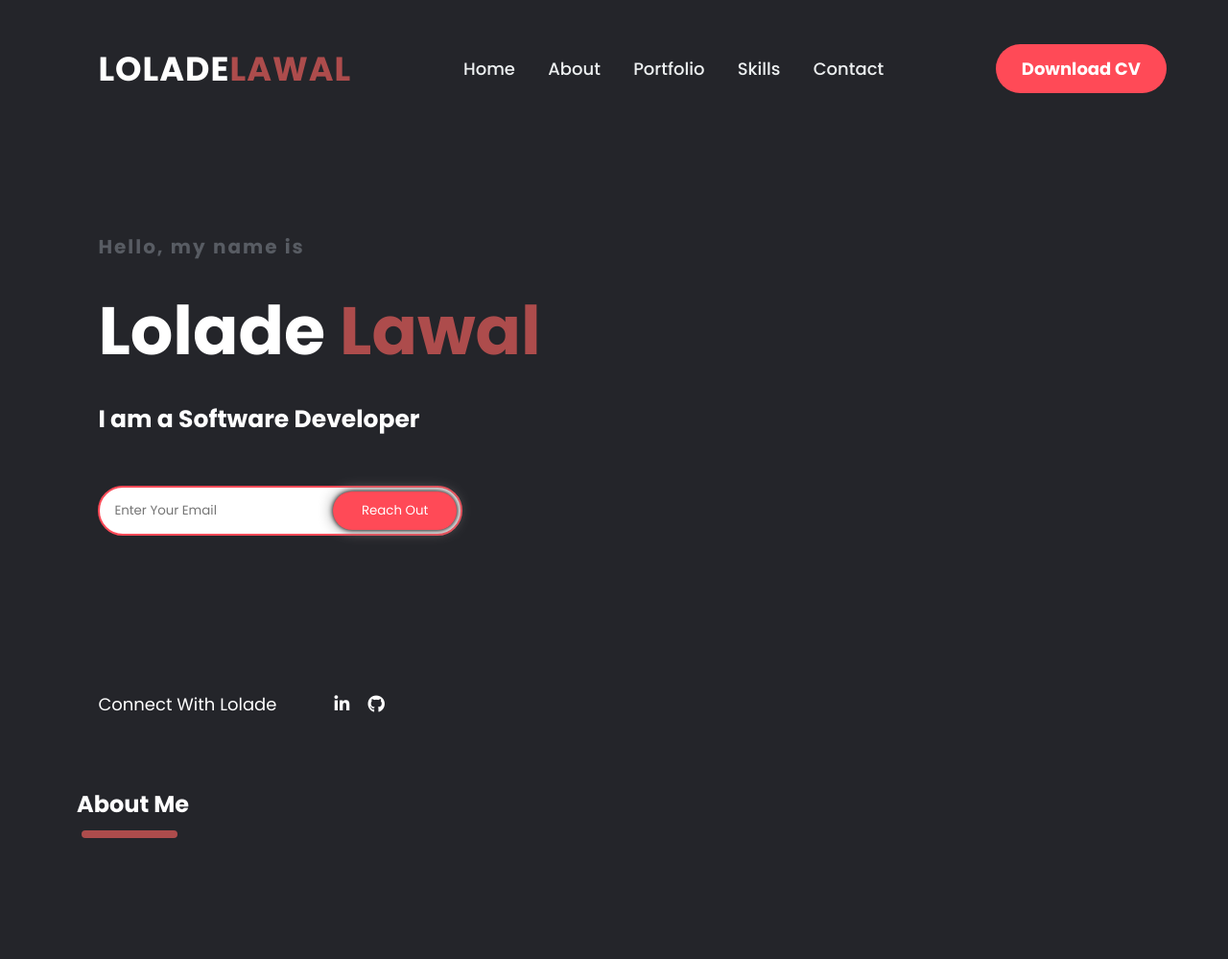
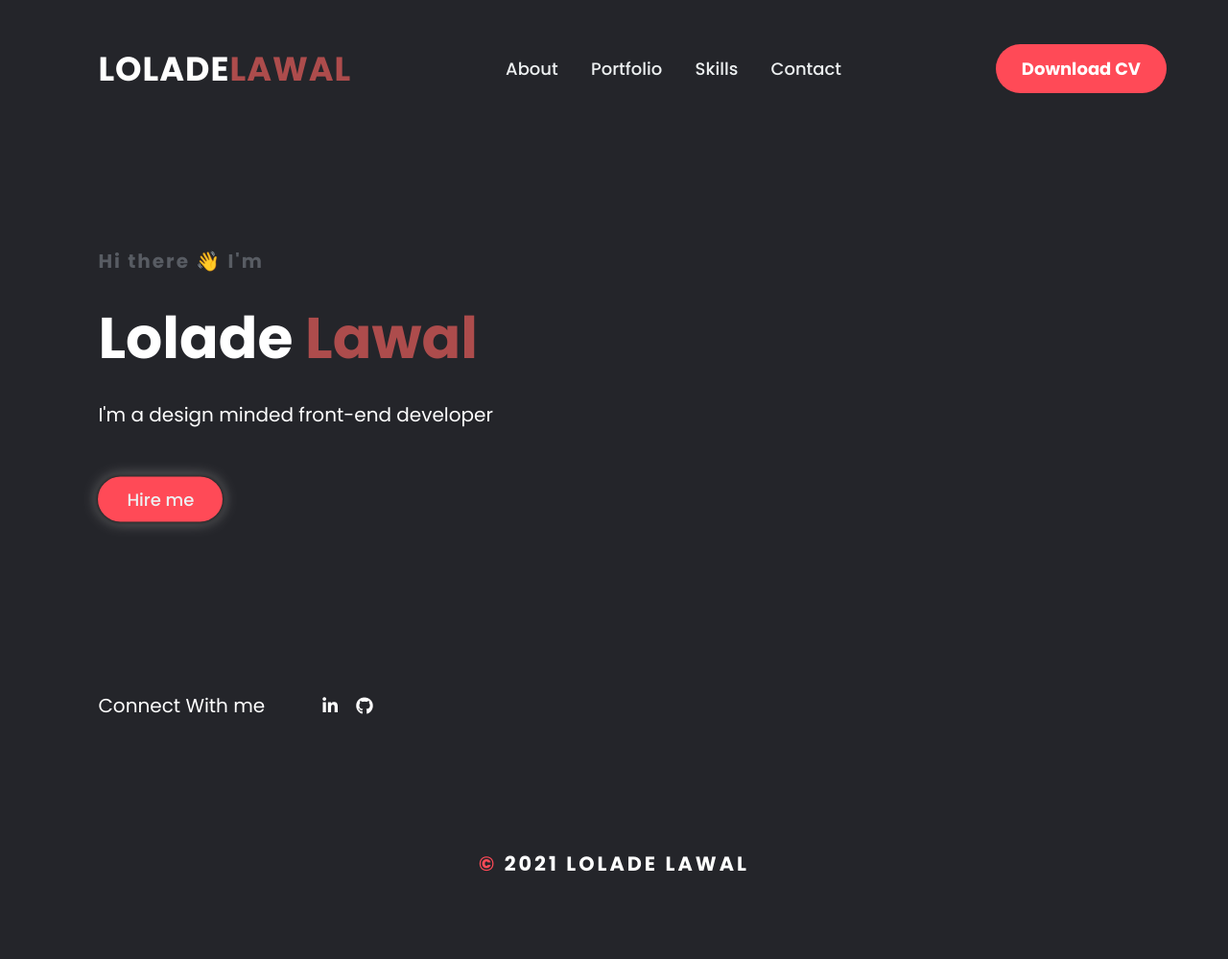
Before and after one commit to lorlahdey/portfolio, a plain HTML site: page index.html in a window 1280 px wide. Shown: the whole page at 96% size. Before the commit the page ends 893 px from the top, so only its background shows below. Drawn offline with Linux system fonts and the light colour scheme.

Commit message:
updating the home page

```diff
--- a/index.html
+++ b/index.html
@@ -20,11 +20,10 @@
 
             <nav>
                 <ul class="nav_links">
-                    <li><a href="">Home</a></li>
                     <li><a href="#about">About</a></li>
-                    <li><a href="">Portfolio</a></li>
-                    <li><a href="">Skills</a></li>
-                    <li><a href="">Contact</a></li>
+                    <li><a href="#portfolio">Portfolio</a></li>
+                    <li><a href="#skills">Skills</a></li>
+                    <li><a href="contact">Contact</a></li>
                 </ul>
             </nav>
             <a class="cta" href="https://drive.google.com/file/d/1RNLE2_xoTmulO7vftqaFQJcu1lAB3Zsn/view?usp=sharing" target="_blank"><button type="">Download CV</button></a>
@@ -33,29 +32,23 @@
         <div class="overlay" id="mobile_menu">
             <a class="close" onclick="closeNav()" href="">&times;</a>
             <div class="overlay_content">
-                <li><a href="">Home</a></li>
                 <li><a href="#about">About</a></li>
-                <li><a href="">Portfolio</a></li>
-                <li><a href="">Skills</a></li>
-                <li><a href="">Contact</a></li>
+                <li><a href="portfolio">Portfolio</a></li>
+                <li><a href="#skill">Skills</a></li>
+                <li><a href="contact">Contact</a></li>
                 <a class="cta" href="https://drive.google.com/file/d/1RNLE2_xoTmulO7vftqaFQJcu1lAB3Zsn/view?usp=sharing" target="_blank"><button type="">Download CV</button></a>
             </div>
         </div>
 
         <div class="hero-content">
-            <h4>Hello, my name is</h4>
+            <h4>Hi there &#128075; I'm</h4>
             <h1>Lolade <span>Lawal</span></h1>
-            <h3>I am a Software Developer</h3>
-            <div class="newslatter">
-                <form action="">
-                    <input type="email" name="email" id="email" placeholder="Enter Your Email">
-                    <input type="submit" name="submit" value="Reach Out">
-                </form>
-            </div>
+            <p>I'm a design minded front-end developer</p>
+            <button class="hire-btn"><a href="mailto:loladelawal01@gmail.com">Hire me</a></button>
         </div>
 
         <div class="share">
-            <P>Connect With Lolade</P>
+            <P>Connect With me</P>
 
             <div class="social">
                 <!-- <a href=""><i class="fab fa-facebook-f"></i></a>
@@ -66,13 +59,62 @@
 
         </div>
     </div>
-    <section class="about-me">
-        <div class="about-me-intro">
-            <h2 id="about"> About Me</h2>
-            <div></div>
-        </div>
-        <div class="about-me-content"></div>
-    </section>
+    <main>
+        <!-- <section class="about-me">
+            <div class="about-me-intro intro">
+                <h2 id="about"> About Me</h2>
+                <div></div>
+            </div>
+            <div class="about-me-content"></div>
+        </section>
+
+        <section class="portfolio">
+            <div class="portfolio-intro intro">
+                <h2 id="portfolio"> SHOWCASE</h2>
+                <div></div>
+            </div>
+            <div class="portfolio-content">
+                <div class="portfolio-item-card">
+
+                </div>
+            </div>
+        </section>
+
+        <section class="skills ">
+            <div class="skills-intro intro">
+                <h2 id="skills"> SKILLS</h2>
+                <div></div>
+            </div>
+            <div class="skills-content">
+                <div class="portfolio-item-card">
+
+                </div>
+            </div>
+        </section>
+
+        <section class="contact-me">
+            <div class="contact-me-intro intro">
+                <h2 id="contact"> CONTACT</h2>
+                <div></div>
+            </div>
+            <div class="contact-content">
+                <h3>Look Who's Here</h3>
+
+                <div class="contact-detail">
+                    <p>EMAIL <i class="fas fa-envelope"></i></p>
+                    <h4>loladelawal01@gmail.com</h4>
+                </div>
+                <div class="contact-detail">
+                    <p>Phone <i class="fas fa-phone-alt"></i></p>
+                    <h4>+(234) 810 737 3595</h4>
+                </div>
+            </div>
+        </section> -->
+
+        <footer>
+            <h5 class="heading-5"><span>&copy;</span> 2021 Lolade Lawal</h5>
+        </footer>
+    </main>
 
     <script src="main.js"></script>
 </body>
--- a/style.css
+++ b/style.css
@@ -10,6 +10,7 @@
   margin: 0;
   font-family: "Poppins", sans-serif;
   box-sizing: border-box;
+  scroll-behavior: smooth;
 }
 body {
   background-color: #24252a;
@@ -59,7 +60,7 @@ nav ul li {
 .nav_links li a:hover {
   color: #ad4c4c;
 }
-button {
+header button {
   cursor: pointer;
   transition: all 0.3s ease 0s;
   background-color: var(--primary-color);
@@ -81,37 +82,22 @@ button:hover {
   left: 8%;
   transform: translateY(-50%);
 }
-h1 {
+.hero-content h1 {
   color: #fff;
   margin: 20px 0px 20px;
-  font-size: 70px;
+  font-size: 60px;
 }
-h3 {
+.hero-content p {
   color: #fff;
   margin-bottom: 50px;
-  font-size: 25px;
+  font-size: 20px;
 }
-h4 {
+.hero-content h4 {
   color: #585c63;
   font-size: 20px;
   letter-spacing: 2px;
 }
-.newslatter form {
-  width: 380px;
-  max-width: 100%;
-  position: relative;
-}
-.newslatter form input:first-child {
-  display: inline-block;
-  width: 100%;
-  padding: 14px 130px 14px 15px;
-  border: 2px solid var(--primary-color);
-  outline: none;
-  border-radius: 30px;
-}
-.newslatter form input:last-child {
-  position: absolute;
-  display: inline-block;
+.hero-content .hire-btn {
   outline: none;
   border: none;
   padding: 10px 30px;
@@ -121,7 +107,6 @@ h4 {
   cursor: pointer;
   box-shadow: 0 0 5px #000, 0 0 15px #868686;
   top: 6px;
-  right: 6px;
 }
 .share {
   position: absolute;
@@ -133,7 +118,7 @@ h4 {
   align-items: center;
 }
 .share p {
-  font-size: 18px;
+  font-size: 20px;
   color: #fff;
   margin-right: 60px;
 }
@@ -187,20 +172,43 @@ h4 {
   font-size: 60px;
   position: absolute;
 }
-
-.about-me-intro {
-  padding: 20px 80px;
+main {
+  padding: 20px 60px;
+  color: #fff;
 }
-.about-me-intro h2 {
-  color: #fff;
-  margin-bottom: 10px;
+.intro {
+  display: flex;
+  justify-content: flex-start;
+  align-items: center;
 }
-.about-me-intro div {
+.intro h2{
+  font-weight: 700;
+  font-size: 35px;
+}
+.intro div {
   background-color: var(--secondary-color);
-  width: 100px;
+  width: 80px;
   height: 8px;
   border-radius: 10px;
-  margin-left: 5px;
+  margin-left: 15px;
+}
+
+/* .contact-me-intro {
+
+} */
+
+footer {
+  padding: 4rem;
+  color: #fff;
+}
+footer h5 {
+  font-size: 1.3rem;
+  letter-spacing: 3px;
+  text-transform: uppercase;
+  text-align: center;
+}
+footer span {
+  color: var(--primary-color);
 }
 
 @media only screen and (max-width: 1090px) {
```
